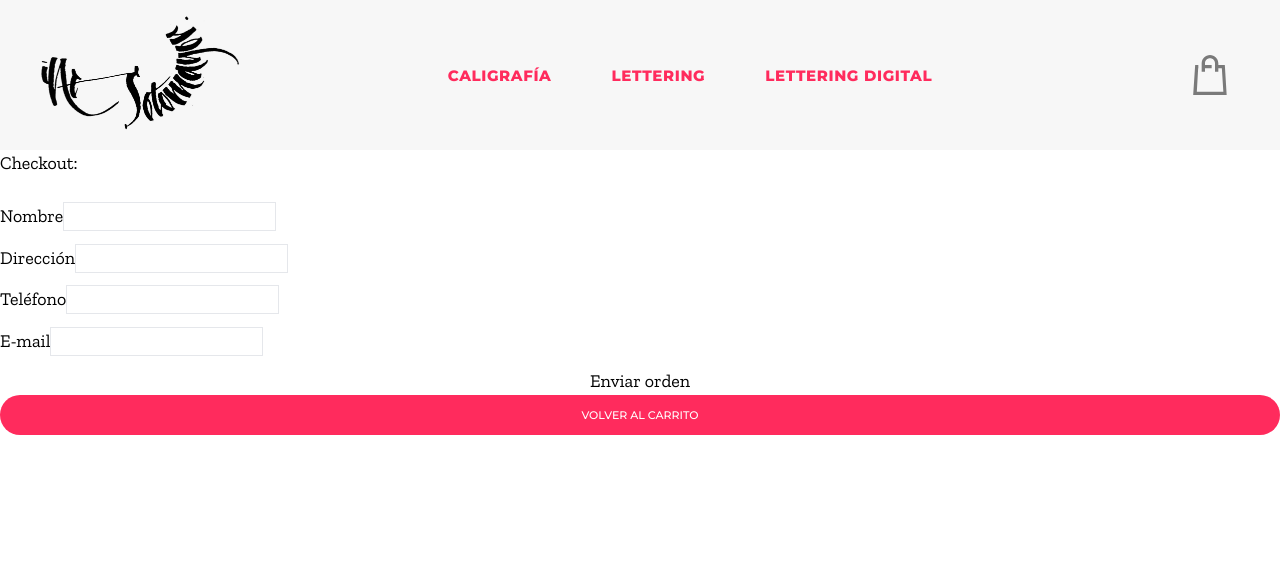
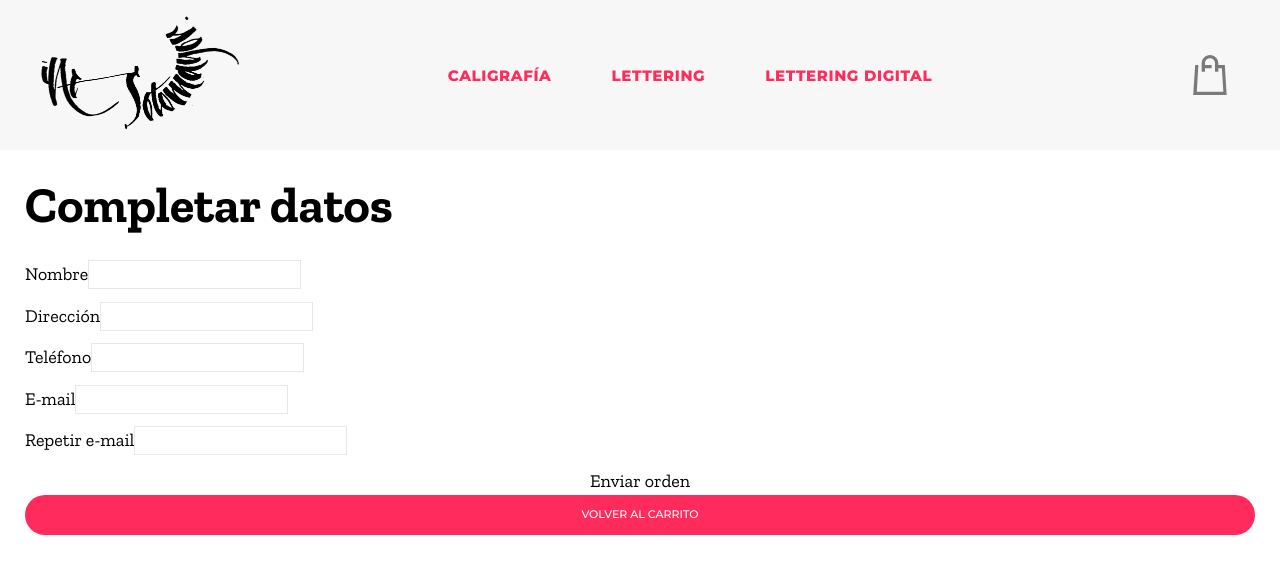
Before and after one commit to inesotomayor/PreEntrega1-Sotomayor, a React (Vite) app: page /checkout in a window 1280 px wide. Shown: the top 574 px of the page. Built offline with nearby package versions, Linux system fonts and the light colour scheme.

Commit message:
Mejoras del checkout - revisar emails usuario

```diff
--- /dev/null
+++ b/src/assets/images/IconTrash.jsx
@@ -0,0 +1,26 @@
+import React from 'react'
+
+const IconTrash = ({ height, width, fill = "#333", fillHover = "#000", className }) => {
+    return (
+        <>
+            <svg
+                xmlns="http://www.w3.org/2000/svg"
+                height={height}
+                width={width}
+                viewBox="0 0 24 24"
+                className={className}
+            >
+                <path d="M13,0H11A3,3,0,0,0,8,3V4H2A1,1,0,0,0,2,6H3V20a4,4,0,0,0,4,4H17a4,4,0,0,0,4-4V6h1a1,1,0,0,0,0-2H16V3A3,3,0,0,0,13,0ZM10,3a1,1,0,0,1,1-1h2a1,1,0,0,1,1,1V4H10Zm9,17a2,2,0,0,1-2,2H7a2,2,0,0,1-2-2V6H19Z" className={`${fill - [fill]}`} fill={fill} />
+                <path d="M12,9a1,1,0,0,0-1,1v8a1,1,0,0,0,2,0V10A1,1,0,0,0,12,9Z" fill={fill} />
+                <path d="M15,18a1,1,0,0,0,2,0V10a1,1,0,0,0-2,0Z" fill={fill} />
+                <path d="M8,9a1,1,0,0,0-1,1v8a1,1,0,0,0,2,0V10A1,1,0,0,0,8,9Z" fill={fill} />
+            </svg>
+        </>
+    )
+}
+
+
+
+
+
+export default IconTrash
--- a/src/components/Carrito/Carrito.jsx
+++ b/src/components/Carrito/Carrito.jsx
@@ -1,6 +1,7 @@
 import React, { useContext } from 'react'
 import { CartContext } from '../../context/CartContext'
 import { Link } from 'react-router-dom'
+import IconTrash from '../../assets/images/IconTrash'
 
 const Carrito = () => {
 
@@ -34,7 +35,11 @@ const Carrito = () => {
                         <p>${producto.precio}</p>
                         <p>${producto.precio * producto.cantidad}</p>
                         {/* Función anónima para que no se autoejecute: () => eliminarProductoCarrito(producto) */}
-                        <button onClick={() => eliminarProductoCarrito(producto)} className="btn btn-secondary p-3">Eliminar producto</button>
+                        <button onClick={() => eliminarProductoCarrito(producto)}>
+                            <IconTrash height={40} fill="#000" className="fill-[#000] hover:fill-primary" />
+                            Eliminar producto
+
+                        </button>
                     </li>
                 ))}
 
--- a/src/components/Checkout/Checkout.jsx
+++ b/src/components/Checkout/Checkout.jsx
@@ -11,10 +11,13 @@ const Checkout = () => {
         nombre: '',
         direccion: '',
         telefono: '',
-        email: ''
+        email: '',
+        emailRepetido: ''
     })
 
-    const { carrito, precioTotal } = useContext(CartContext)
+    const [idPedido, setIdPedido] = useState(null);
+
+    const { carrito, precioTotal, vaciarCarrito } = useContext(CartContext)
 
     const guardarDatosInput = (event) => {
         // Lo que se tipea: (event.target.value)
@@ -23,31 +26,58 @@ const Checkout = () => {
         // Modifica "nombre: event.target.value", sumando las letras tipeadas
         // setDatosForm({ ...datosForm, "nombre": event.target.value }) ---> Así no porque debería ser dinámico de todos los inputs
         setDatosForm({ ...datosForm, [event.target.name]: event.target.value })
-
     }
 
     const enviarForm = (event) => {
         // Evitar la recarga por defecto
         event.preventDefault()
 
+        const subirPedido = (pedido) => {
+            // Subir el pedido a Firebase - collection: "pedidos"
+            const pedidosRef = collection(db, "pedidos")
+            addDoc(pedidosRef, pedido)
+                .then((respuesta) => {
+                    setIdPedido(respuesta.id)
+                    // Limpiar carrito
+                    vaciarCarrito()
+                })
+                .catch((error) => console.log(error))
+        }
+
+        // Comparar que los mails sean iguales
+        if (datosForm.email === datosForm.emailRepetido) {
+
             // Darle formato al pedido
             const pedido = {
                 comprador: { ...datosForm },
                 productos: [...carrito],
+                fecha: new Date(),
+                estado: 'En proceso',
                 total: precioTotal()
             }
+            subirPedido(pedido)
+        }
 
-        // Subir el pedido a Firebase - collection: pedidos
-        const pedidosRef = collection(db, "pedidos")
-        addDoc(pedidosRef, pedido)
-            .then((respuesta) => console.log(respuesta))
-            .catch((error) => console.log(error))
+        else {
+            alert('Los campos de e-mail deben ser iguales')
+            return
+        }
+
 
     }
 
     return (
+        <div className="p-10">
+            <h1 className="title mb-10">Completar datos</h1>
+            <div className="checkout">
+                {idPedido ? (
+                    <div className="orden">
+                        <h2>¡Su pedido fue enviado con éxito!</h2>
+                        <p>N° de pedido: {idPedido} </p>
+                        <Link className="btn btn-primary" to="/">Ver más productos</Link>
+                    </div>
+                ) : (
                     <>
-            <h1 className="mb-10">Checkout:</h1>
                         <FormCheckout
                             datosForm={datosForm}
                             guardarDatosInput={guardarDatosInput}
@@ -55,6 +85,9 @@ const Checkout = () => {
                         />
                         <Link to="/carrito" className="btn btn-primary">Volver al carrito</Link>
                     </>
+                )}
+            </div>
+        </div>
     )
 }
 
--- a/src/components/Checkout/FormCheckout.jsx
+++ b/src/components/Checkout/FormCheckout.jsx
@@ -19,6 +19,10 @@ const FormCheckout = ({ datosForm, guardarDatosInput, enviarForm }) => {
                 <label htmlFor="email">E-mail</label>
                 <input type="email" id="email" name="email" value={datosForm.email} onChange={guardarDatosInput} className="border" />
             </div>
+            <div>
+                <label htmlFor="email">Repetir e-mail</label>
+                <input type="email" id="repetirEmail" name="repetirEmail" value={datosForm.repetirEmail} onChange={guardarDatosInput} className="border" />
+            </div>
 
             <button type="submit" onClick={enviarForm}>Enviar orden</button>
         </form>
--- a/src/components/ItemDetail/ItemDetail.jsx
+++ b/src/components/ItemDetail/ItemDetail.jsx
@@ -10,14 +10,11 @@ const ItemDetail = ({ producto }) => {
 
     const { carrito, anadirProductoCarrito } = useContext(CartContext)
 
-    console.log(carrito)
-
     // Se recibe "cantidad" desde ItemCount
     const anadirProducto = (cantidad) => {
         setToggle(true)
         const productoCarrito = { ...producto, cantidad: cantidad }
         anadirProductoCarrito(productoCarrito)
-        console.log(`${'Ejecutando desde ItemDetail - Se agregó ' + cantidad + ' "' + productoCarrito.nombre + '" ' + 'al carrito'}`)
     }
 
     return (
--- a/src/context/CartContext.jsx
+++ b/src/context/CartContext.jsx
@@ -56,8 +56,6 @@ const CartProvider = ({ children }) => {
         setCarrito([])
     }
 
-    console.log(carrito)
-
     return (
 
         <CartContext.Provider value={{ carrito, anadirProductoCarrito, eliminarProductoCarrito, cantidadTotal, precioTotal, vaciarCarrito }}>
```
Also changed, not shown: 2 other files (tests, documents, lock files or other folders). Lines whose indentation alone changed are shown as unchanged.
